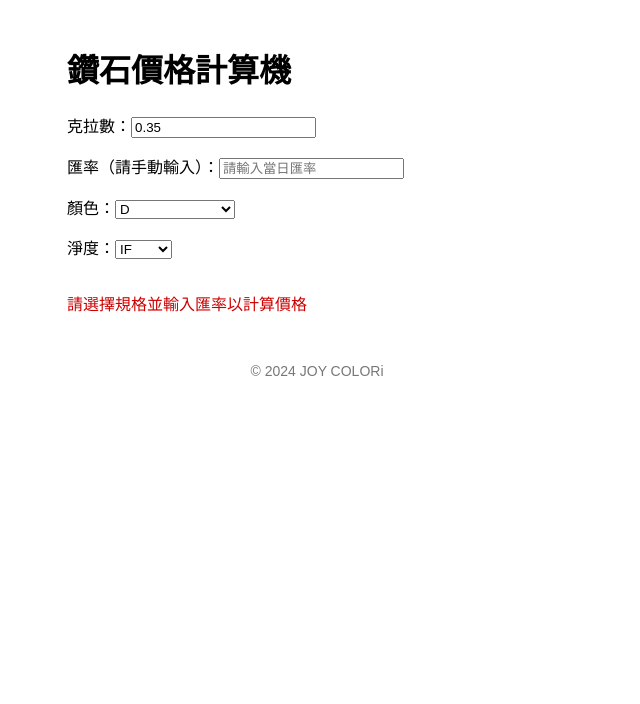
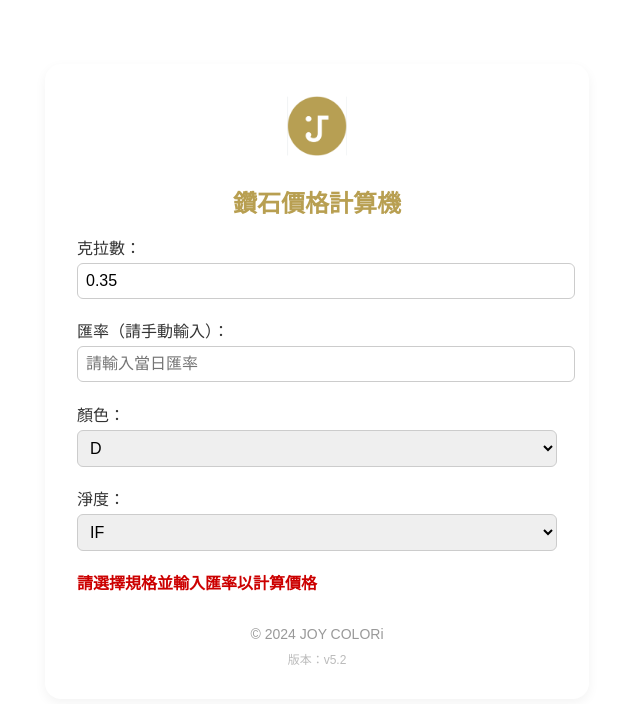
Before and after one commit to ALUXEJulia/diamond-calculator, a React (Create React App) app: page / in a window 1280 px wide. Shown: the top 704 px of the page, without its empty margins (323-963 px from the left). Built offline with nearby package versions, Linux system fonts and the light colour scheme.

Commit message:
Add files via upload

```diff
--- a/src/App.css
+++ b/src/App.css
@@ -1,7 +1,60 @@
-body { font-family: sans-serif; padding: 1rem; }
-.container { max-width: 500px; margin: auto; }
-.input-group { margin-bottom: 1rem; }
-.output-group { margin-top: 2rem; }
-.price { color: #b89f51; font-size: 1.25rem; font-weight: bold; }
-.warning { color: #c00; }
-footer { margin-top: 3rem; text-align: center; font-size: 0.875rem; color: #777; }
+
+body {
+  font-family: 'Noto Sans TC', sans-serif;
+  background-color: #fff;
+  margin: 0;
+  padding: 2rem;
+  color: #333;
+}
+.container {
+  max-width: 480px;
+  margin: 2rem auto;
+  padding: 2rem;
+  border-radius: 1rem;
+  box-shadow: 0 4px 12px rgba(0,0,0,0.05);
+  background: #fff;
+}
+header {
+  text-align: center;
+  margin-bottom: 1rem;
+}
+.logo {
+  height: 60px;
+  margin-bottom: 0.5rem;
+}
+h1 {
+  font-size: 1.5rem;
+  color: #b89f51;
+}
+.input-group, .output-group {
+  margin-bottom: 1.2rem;
+}
+input, select {
+  width: 100%;
+  padding: 0.5rem;
+  font-size: 1rem;
+  margin-top: 0.25rem;
+  border: 1px solid #ccc;
+  border-radius: 6px;
+}
+.price {
+  font-size: 1.25rem;
+  font-weight: bold;
+  color: #b89f51;
+}
+.warning {
+  color: #cc0000;
+  font-weight: bold;
+}
+footer {
+  text-align: center;
+  margin-top: 2rem;
+  font-size: 0.875rem;
+  color: #999;
+}
+.version {
+  text-align: center;
+  margin-top: 0.5rem;
+  font-size: 0.75rem;
+  color: #bbb;
+}
--- a/src/App.js
+++ b/src/App.js
@@ -44,6 +44,7 @@ export default function App() {
   return (
     <div className="container">
       <header>
+        <img src="/logo.png" alt="logo" className="logo" />
         <h1>鑽石價格計算機</h1>
       </header>
       <main>
@@ -84,6 +85,7 @@ export default function App() {
         </div>
       </main>
       <footer>© 2024 JOY COLORi</footer>
+      <div className="version">版本：v5.2</div>
     </div>
   );
 }
```
